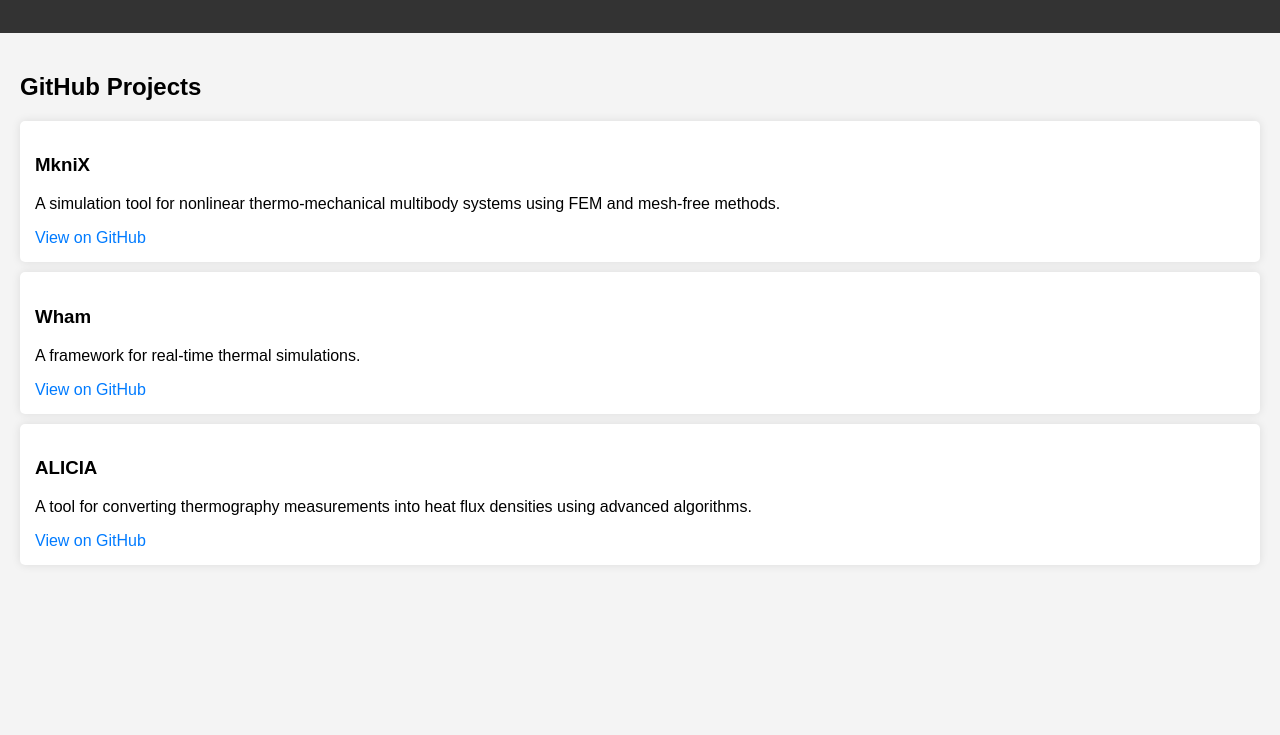
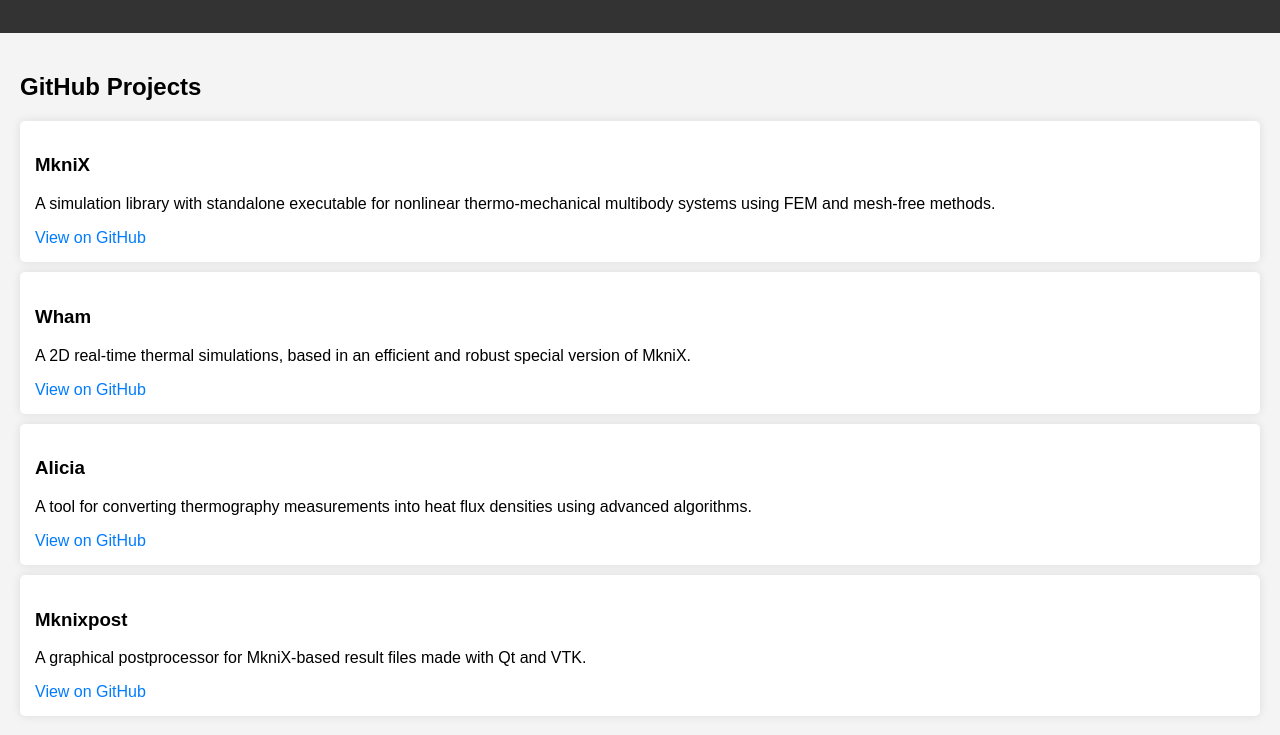
Before and after one commit to daniel-iglesias/daniel-iglesias.github.io, a plain HTML site: page index.html in a window 1280 px wide. Shown: the part 121-856 px from the top of the page. Before the commit the page ends 800 px from the top, so only its background shows below. Drawn offline with Linux system fonts and the light colour scheme.

Commit message:
Update index.html
Improved descriptions and additional entry for mknixpost

```diff
--- a/index.html
+++ b/index.html
@@ -45,19 +45,23 @@
         <h2>GitHub Projects</h2>
         <div class="project">
             <h3>MkniX</h3>
-            <p>A simulation tool for nonlinear thermo-mechanical multibody systems using FEM and mesh-free methods.</p>
+            <p>A simulation library with standalone executable for nonlinear thermo-mechanical multibody systems using FEM and mesh-free methods.</p>
             <a href="https://github.com/daniel-iglesias/mknix" target="_blank">View on GitHub</a>
         </div>
         <div class="project">
             <h3>Wham</h3>
-            <p>A framework for real-time thermal simulations.</p>
+            <p>A 2D real-time thermal simulations, based in an efficient and robust special version of MkniX.</p>
             <a href="https://github.com/daniel-iglesias/wham" target="_blank">View on GitHub</a>
         </div>
         <div class="project">
-            <h3>ALICIA</h3>
+            <h3>Alicia</h3>
             <p>A tool for converting thermography measurements into heat flux densities using advanced algorithms.</p>
             <a href="https://github.com/daniel-iglesias/alicia" target="_blank">View on GitHub</a>
         </div>
-    </main>
+        <div class="project">
+            <h3>Mknixpost</h3>
+            <p>A graphical postprocessor for MkniX-based result files made with Qt and VTK.</p>
+            <a href="https://github.com/daniel-iglesias/mknixpost" target="_blank">View on GitHub</a>
+        </div>    </main>
 </body>
 </html>
```
